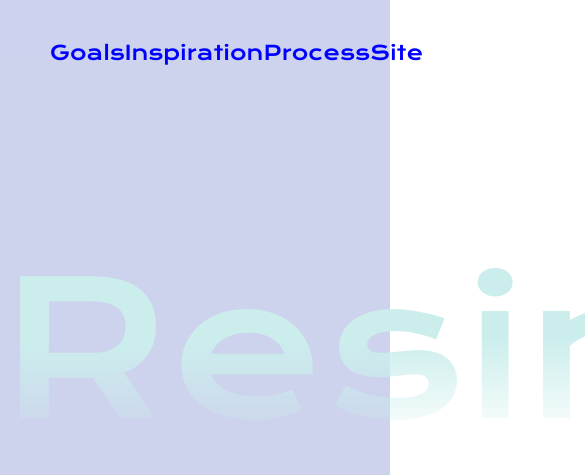
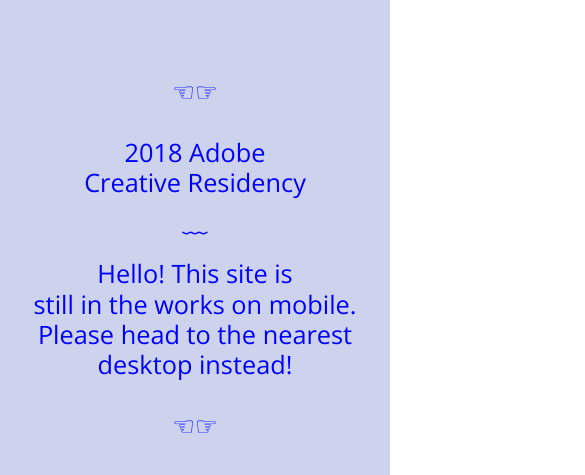
Before and after one commit to Lmfarr01/adobe-creative-residency, a plain HTML site: page index.html in a window 390 px wide. Shown: the top 475 px of the page, 585 px wide, since content can reach past the window. Drawn offline with nearby package versions, Linux system fonts and the light colour scheme.

Commit message:
final update 2

```diff
--- a/index.html
+++ b/index.html
@@ -31,6 +31,8 @@
     <div class="intro">
     <font>Resin</font>
     <p>2018 Adobe Creative Residency</p>
+    <p class="mobile" style="color: blue;">☜☞<br><br>2018 Adobe<br>Creative Residency<br><br>﹋<br>Hello! This site is<br>still in the works on mobile.<br>Please head to the nearest<br>desktop instead!<br><br>☜☞<br><br>2018 Adobe<br>Creative Residency<br><br>﹋<br>Hello! This site is<br>still in the works on mobile.<br>Please head to the nearest<br>desktop instead!<br><br>☜☞</p>
+
   </div>
     <a href="#go" class="smoothScroll"><span class="arrow"></span></a>
   </div>
--- a/style.css
+++ b/style.css
@@ -193,6 +193,19 @@
   font-style: normal;
   font-size: 4vh;
   line-height: 100%;
+  font-weight: 300;
+  font-family: "Open Sans", sans-serif;
+}
+
+.intro p.mobile {
+  display: none;
+  position: relative;
+  width: 100%;
+  top: 5vh;
+  color: #ffffff;
+  font-style: normal;
+  font-size: 3vh;
+  line-height: 120%;
   font-weight: 300;
   font-family: "Open Sans", sans-serif;
 }
@@ -537,3 +550,26 @@
   position: absolute;
   top: 300vh;
 }
+
+
+/* in-progress media query */
+
+@media only screen and (max-width: 1020px) {
+  #section1, #section2, #section3, div.container, font, .intro p, span.arrow {
+    display: none;
+  }
+
+  #sectionx {
+    background: #ffffff;
+  }
+
+  .intro {
+    top: 5vh;
+  }
+
+  .intro p.mobile {
+    display: block;
+    top: 4vh;
+  }
+
+}
```
